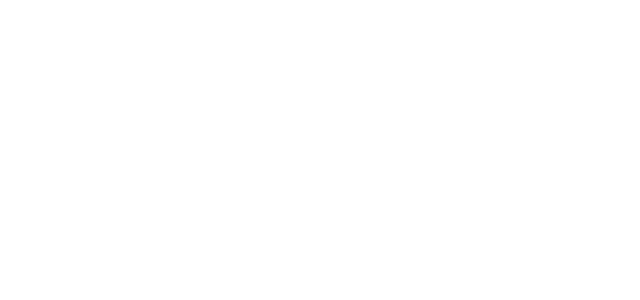
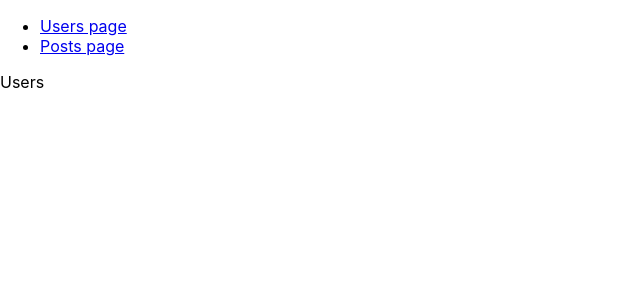
Before and after one commit to bellzar7/react2022, a React (Create React App) app: page /users in a window 1280 px wide. Shown: the top 300 px of the page, without its empty margins (0-640 px from the left). Built offline with nearby package versions, Linux system fonts and the light colour scheme.

Commit message:
preview 5 route base

```diff
--- a/package.json
+++ b/package.json
@@ -10,7 +10,8 @@
     "react-dom": "^18.2.0",
     "react-scripts": "5.0.1",
     "web-vitals": "^2.1.4",
-    "react-router": "^6.3.0"
+    "react-router": "^6.3.0",
+    "react-router-dom": "^6.3.0"
   },
   "scripts": {
     "start": "react-scripts start",
--- a/src/App.js
+++ b/src/App.js
@@ -1,12 +1,30 @@
 import './App.css';
+import Layout from "./pages/Layout";
+import {useRoutes} from "react-router";
+import Users from "./pages/Users";
+import Posts from "./pages/Posts";
 
 
 function App() {
-  return (
-    <div >
 
-    </div>
-  );
+    let routes = [
+        {
+            path: '/',
+            element: <Layout/>,
+            children: [
+                {element: <Users/>, path: 'users'},
+                {element: <Posts/>, path: 'posts'}
+            ]
+        }
+    ]
+
+    const element = useRoutes(routes)
+
+    return (
+        <div>
+            {element}
+        </div>
+    );
 }
 
 export default App;
--- a/src/index.js
+++ b/src/index.js
@@ -3,12 +3,15 @@ import ReactDOM from 'react-dom/client';
 import './index.css';
 import App from './App';
 import reportWebVitals from './reportWebVitals';
+import {BrowserRouter} from "react-router-dom";
 
 const root = ReactDOM.createRoot(document.getElementById('root'));
 root.render(
-  <React.StrictMode>
-    <App />
-  </React.StrictMode>
+    <React.StrictMode>
+        <BrowserRouter>
+            <App/>
+        </BrowserRouter>
+    </React.StrictMode>
 );
 
 // If you want to start measuring performance in your app, pass a function
--- /dev/null
+++ b/src/pages/Layout.js
@@ -0,0 +1,16 @@
+import {Link, Outlet} from "react-router-dom";
+
+
+export default function Layout(){
+    return (
+        <div>
+            <ul>
+                <li><Link to={'users'}>Users page</Link></li>
+                <li><Link to={'posts'}>Posts page</Link></li>
+            </ul>
+
+
+            <Outlet/>
+        </div>
+    )
+}
--- /dev/null
+++ b/src/pages/Posts.js
@@ -0,0 +1,7 @@
+export default function Posts() {
+    return (
+        <div>
+            Posts
+        </div>
+    )
+}
--- /dev/null
+++ b/src/pages/Users.js
@@ -0,0 +1,10 @@
+export default function Users() {
+
+
+
+    return (
+        <div>
+            Users
+        </div>
+    )
+}
```
Also changed, not shown: src/services/api.service.js (added, +14 -0 lines).
